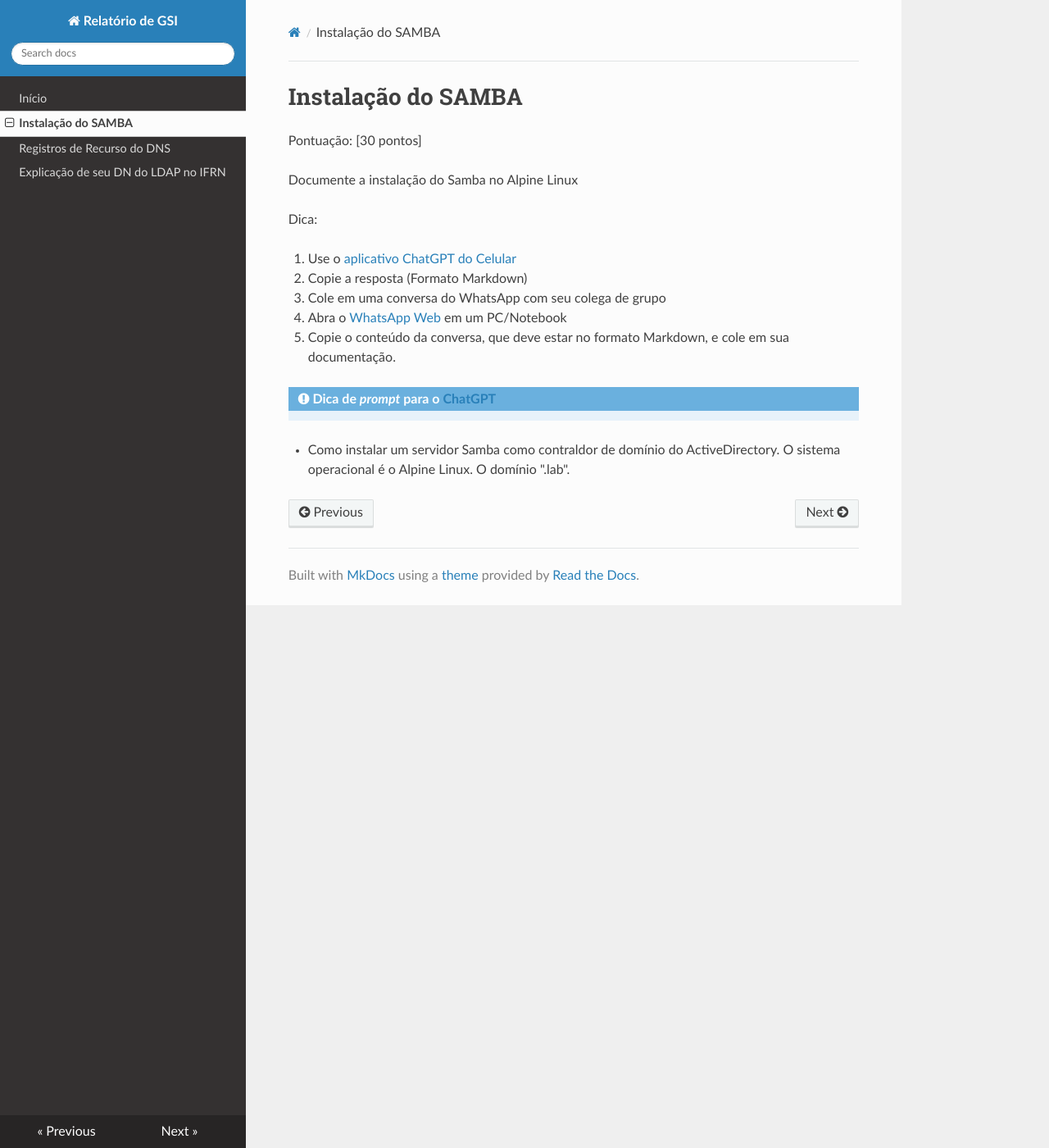
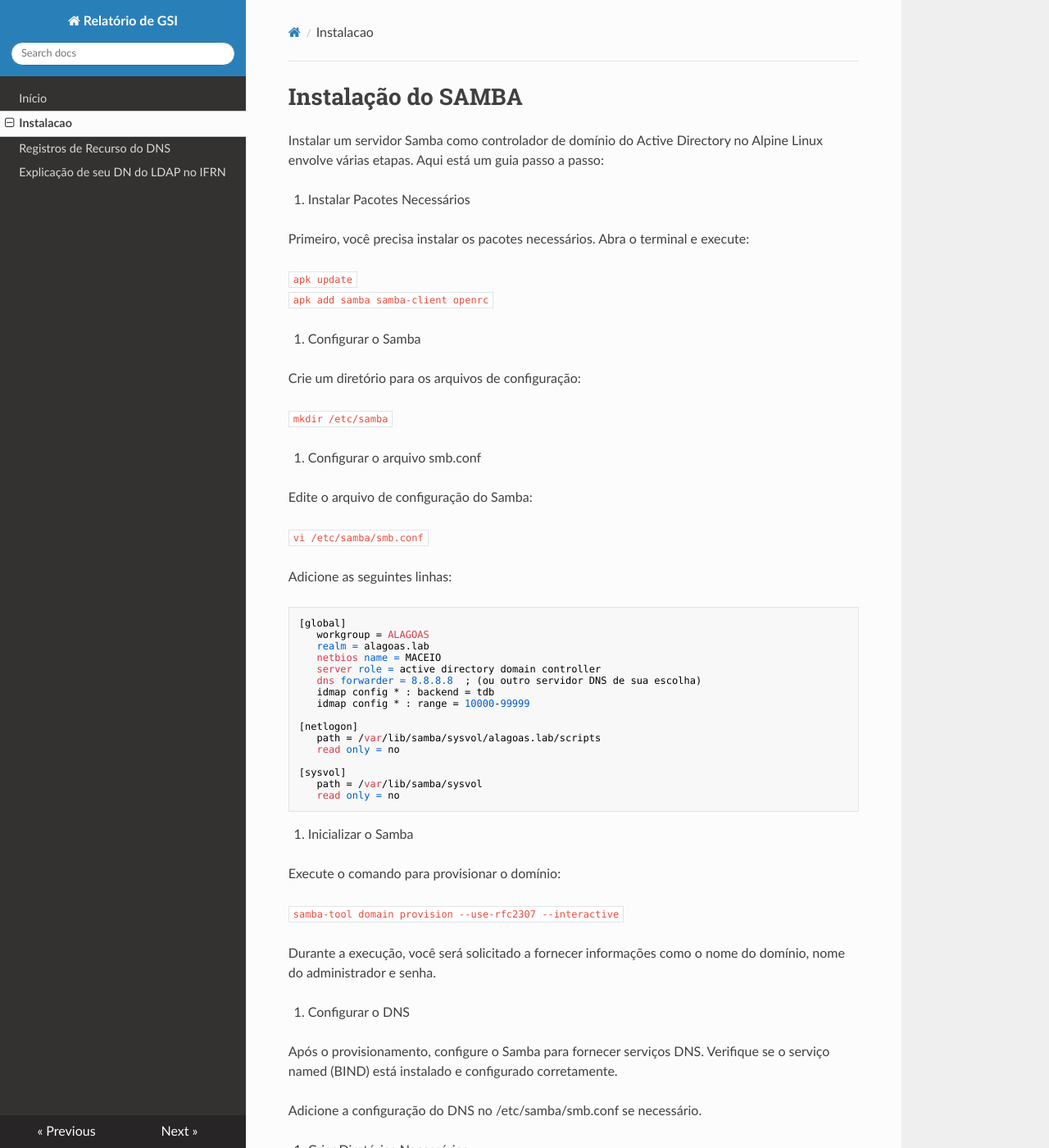
Before and after one commit to anaclrra/gsi-rel, an MkDocs documentation site: the page built from docs/samba/instalacao.md, in a window 1280 px wide and 1400 px high. Shown: the whole window at 82% size. Built offline with MkDocs 1.6.1, drawn with Linux system fonts in a browser that asks for light colours; nearby versions of some CDN libraries; some of the changed text lies outside the part shown.

Commit message:
refac: adiciona doc sobre instalacao samba

````diff
--- a/docs/samba/instalacao.md
+++ b/docs/samba/instalacao.md
@@ -1,4 +1,4 @@
-# Instalação do SAMBA
+<!--  # Instalação do SAMBA
 
 Pontuação: [30 pontos]
 
@@ -15,3 +15,96 @@ Dica:
 !!! note "Dica de *prompt* para o [ChatGPT](https://chatgpt.com)"
 
 - Como instalar um servidor Samba como contraldor de domínio do ActiveDirectory. O sistema operacional é o Alpine Linux. O domínio "<estado>.lab".
+ -->
+
+# Instalação do SAMBA
+
+Instalar um servidor Samba como controlador de domínio do Active Directory no Alpine Linux envolve várias etapas. Aqui está um guia passo a passo:
+
+1. Instalar Pacotes Necessários
+
+Primeiro, você precisa instalar os pacotes necessários. Abra o terminal e execute:
+
+``` apk update  ```
+```apk add samba samba-client openrc```
+
+
+2. Configurar o Samba
+
+Crie um diretório para os arquivos de configuração:
+
+```mkdir /etc/samba```
+
+3. Configurar o arquivo smb.conf
+
+Edite o arquivo de configuração do Samba:
+
+```vi /etc/samba/smb.conf```
+
+Adicione as seguintes linhas:
+
+```
+[global]
+   workgroup = ALAGOAS
+   realm = alagoas.lab
+   netbios name = MACEIO
+   server role = active directory domain controller
+   dns forwarder = 8.8.8.8  ; (ou outro servidor DNS de sua escolha)
+   idmap config * : backend = tdb
+   idmap config * : range = 10000-99999
+
+[netlogon]
+   path = /var/lib/samba/sysvol/alagoas.lab/scripts
+   read only = no
+
+[sysvol]
+   path = /var/lib/samba/sysvol
+   read only = no
+```
+
+4. Inicializar o Samba
+
+Execute o comando para provisionar o domínio:
+
+```samba-tool domain provision --use-rfc2307 --interactive```
+
+Durante a execução, você será solicitado a fornecer informações como o nome do domínio, nome do administrador e senha.
+
+5. Configurar o DNS
+
+Após o provisionamento, configure o Samba para fornecer serviços DNS. Verifique se o serviço named (BIND) está instalado e configurado corretamente.
+
+Adicione a configuração do DNS no /etc/samba/smb.conf se necessário.
+
+6. Criar Diretórios Necessários
+
+Crie os diretórios necessários para o Sysvol e Netlogon:
+
+```mkdir -p /var/lib/samba/sysvol/alagoas.lab/scripts```
+
+7. Iniciar os Serviços
+
+Ative e inicie o Samba:
+
+```rc-update add samba default
+service samba start```
+
+8. Verificar o Status
+
+Verifique se o Samba está rodando corretamente:
+
+```samba-tool domain level show```
+
+9. Testar a Configuração
+
+Verifique se o DNS e o controlador de domínio estão funcionando corretamente. Você pode usar o comando:
+
+```nslookup alagoas.lab```
+
+10. Conectar Clientes ao Domínio
+
+Agora você pode adicionar máquinas clientes ao domínio .lab configurando-as para usar o servidor DNS do Samba.
+
+Observações Finais
+
+Certifique-se de que as portas necessárias (como 53, 88, 135, 139, 389, 445 e 464) estejam abertas no firewall. Além disso, faça backups regulares de suas configurações e dados.
````
